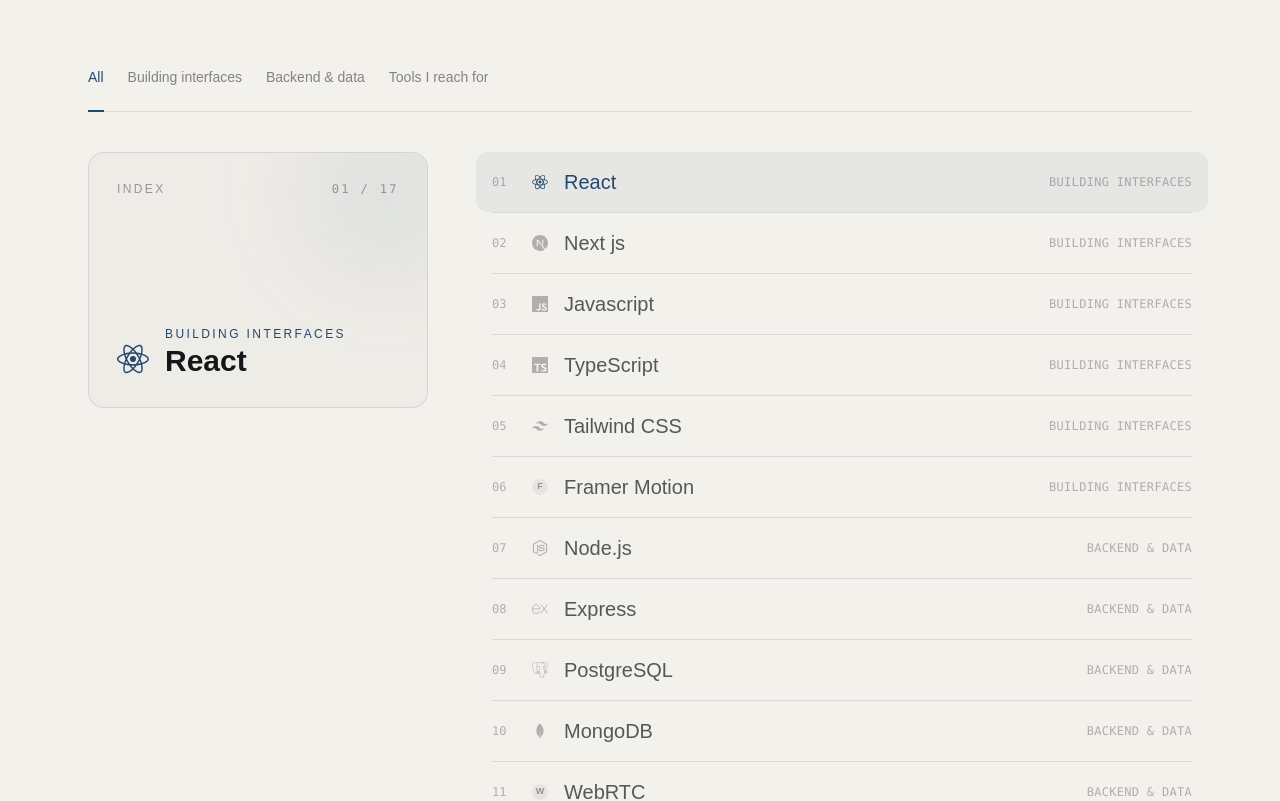
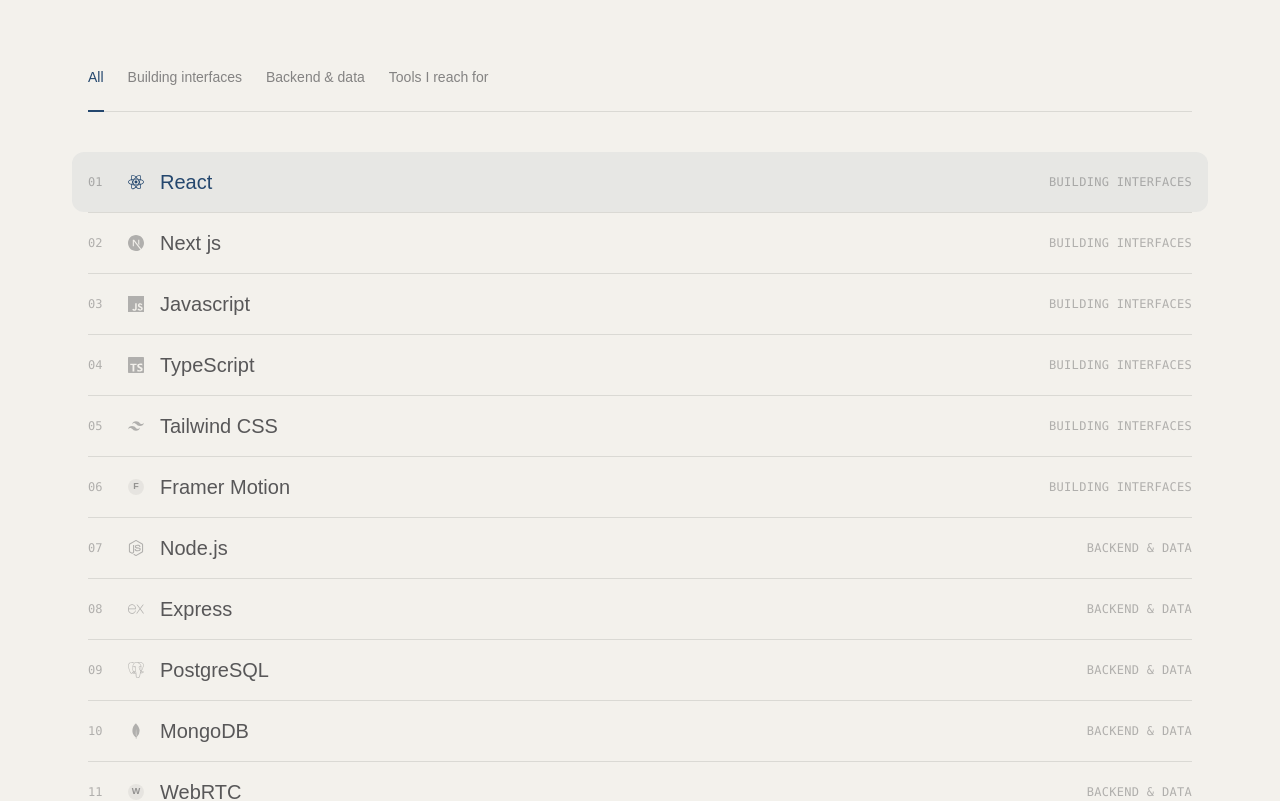
Before and after one commit to Aadarsh6/AadarshM.me, a React (Vite) app: page / in a window 1280 px wide. Shown: the part 1868-2669 px from the top of the page. Built offline with nearby package versions, Linux system fonts and the light colour scheme.

Commit message:
removed 3d panel

```diff
--- a/src/components/SkillIndex.tsx
+++ b/src/components/SkillIndex.tsx
@@ -1,10 +1,27 @@
-    import { useState, useMemo, useRef, createElement } from "react";
-    import { motion, AnimatePresence, useMotionValue, useSpring, useTransform } from "framer-motion";
+import { useState, useMemo, createElement } from "react";
+import { motion } from "framer-motion";
 import {
-    SiReact, SiTypescript, SiJavascript, SiTailwindcss, SiNextdotjs,
-    SiNodedotjs, SiGit, SiGithub, SiFigma, SiRedux, SiGraphql,
-    SiMongodb, SiPostgresql, SiDocker, SiVite, SiHtml5, SiCss,
-    SiSass, SiExpress, SiFirebase, SiVercel,
+  SiReact,
+  SiTypescript,
+  SiJavascript,
+  SiTailwindcss,
+  SiNextdotjs,
+  SiNodedotjs,
+  SiGit,
+  SiGithub,
+  SiFigma,
+  SiRedux,
+  SiGraphql,
+  SiMongodb,
+  SiPostgresql,
+  SiDocker,
+  SiVite,
+  SiHtml5,
+  SiCss,
+  SiSass,
+  SiExpress,
+  SiFirebase,
+  SiVercel,
 } from "react-icons/si";
 import type { IconType } from "react-icons";
 
@@ -17,8 +34,6 @@
   groups: SkillGroup[];
 }
 
-    // Optional brand-icon lookup. Anything not listed here just falls back to
-    // a monogram — icons are a bonus, never required, per your instruction.
 const ICON_MAP: Record<string, IconType> = {
   react: SiReact,
   typescript: SiTypescript,
@@ -71,28 +86,6 @@
   const active = filtered[Math.min(activeIndex, filtered.length - 1)] ?? flat[0];
   const ActiveIcon = active ? getIcon(active.name) : null;
 
-    // Subtle 3D tilt on the display panel, following the cursor — a small
-    // "premium" detail rather than a static box.
-    const panelRef = useRef<HTMLDivElement>(null);
-    const tiltX = useMotionValue(0);
-    const tiltY = useMotionValue(0);
-    const springX = useSpring(tiltX, { stiffness: 150, damping: 20 });
-    const springY = useSpring(tiltY, { stiffness: 150, damping: 20 });
-    const rotateX = useTransform(springY, [-40, 40], [6, -6]);
-    const rotateY = useTransform(springX, [-40, 40], [-6, 6]);
-
-    const handlePanelMove = (e: React.MouseEvent<HTMLDivElement>) => {
-        const rect = panelRef.current?.getBoundingClientRect();
-        if (!rect) return;
-        tiltX.set(e.clientX - rect.left - rect.width / 2);
-        tiltY.set(e.clientY - rect.top - rect.height / 2);
-    };
-
-    const handlePanelLeave = () => {
-        tiltX.set(0);
-        tiltY.set(0);
-    };
-
   const categories = groups.map((g) => g.category);
 
   const selectByFilter = (cat: string | null) => {
@@ -102,8 +95,6 @@
 
   return (
     <div>
-        {/* Category filter chips — shared sliding underline, not separate
-            styled buttons competing for attention */}
       <div className="mb-10 flex flex-wrap gap-x-6 gap-y-3 border-b border-black/10 pb-4 dark:border-white/10">
         <FilterChip
           label="All"
@@ -120,66 +111,16 @@
         ))}
       </div>
 
-        <div className="grid gap-10 md:grid-cols-[340px_1fr] md:gap-16">
-            {/* Left: live display panel */}
-            <div className="md:sticky md:top-28 md:self-start">
-            <motion.div
-                ref={panelRef}
-                onMouseMove={handlePanelMove}
-                onMouseLeave={handlePanelLeave}
-                style={{ rotateX, rotateY, transformPerspective: 800 }}
-                className="relative flex h-64 flex-col justify-between overflow-hidden rounded-2xl border border-black/10 bg-black/[0.02] p-7 dark:border-white/10 dark:bg-white/[0.03]"
-            >
-                {/* Ambient glow tied to your ink-blue identity, not decoration
-                    borrowed from elsewhere */}
-                <div className="pointer-events-none absolute -right-10 -top-10 h-40 w-40 rounded-full bg-secondary/10 blur-3xl" />
-
-                <div className="relative flex items-center justify-between text-xs uppercase tracking-[0.2em] text-text-light/40 dark:text-text-dark/40">
-                <span>Index</span>
-                <span className="font-mono">
-                    {String((filtered.findIndex((s) => s.name === active?.name)) + 1).padStart(2, "0")}
-                    {" / "}
-                    {String(filtered.length).padStart(2, "0")}
-                </span>
-                </div>
-
-                <AnimatePresence mode="wait">
-                <motion.div
-                    key={active?.name}
-                    initial={{ opacity: 0, y: 12 }}
-                    animate={{ opacity: 1, y: 0 }}
-                    exit={{ opacity: 0, y: -12 }}
-                    transition={{ duration: 0.3, ease: [0.22, 1, 0.36, 1] }}
-                    className="relative flex items-end gap-4"
-                >
-                    {ActiveIcon &&
-    createElement(ActiveIcon, {
-        className: "mb-1 h-8 w-8 shrink-0 text-secondary",
-    })}
-                    <div>
-                    <p className="text-xs uppercase tracking-[0.2em] text-secondary">
-                        {active?.category}
-                    </p>
-                    <p className="font-display text-3xl font-bold leading-tight text-text-light dark:text-text-dark">
-                        {active?.name}
-                    </p>
-                    </div>
-                </motion.div>
-                </AnimatePresence>
-            </motion.div>
-            </div>
-
-            {/* Right: the index list */}
       <div
         className="flex flex-col"
         onMouseLeave={() => {
-                /* keep last hovered item active on mouse leave, so panel
-                doesn't flicker back to item 0 as the cursor exits */
+          /* keep last hovered item active on mouse leave */
         }}
       >
         {filtered.map((skill, i) => {
           const isActive = skill.name === active?.name;
           const Icon = getIcon(skill.name);
+
           return (
             <button
               key={`${skill.category}-${skill.name}`}
@@ -200,6 +141,7 @@
                 <span className="w-6 shrink-0 font-mono text-xs text-text-light/30 dark:text-text-dark/30">
                   {String(i + 1).padStart(2, "0")}
                 </span>
+
                 {Icon ? (
                   createElement(Icon, {
                     className: `h-4 w-4 shrink-0 transition-colors duration-200 ${
@@ -219,6 +161,7 @@
                     {skill.name.charAt(0)}
                   </span>
                 )}
+
                 <span
                   className={`font-display text-lg transition-colors duration-200 md:text-xl ${
                     isActive
@@ -238,7 +181,6 @@
             </button>
           );
         })}
-            </div>
       </div>
     </div>
   );
```
Lines whose indentation alone changed are shown as unchanged.
